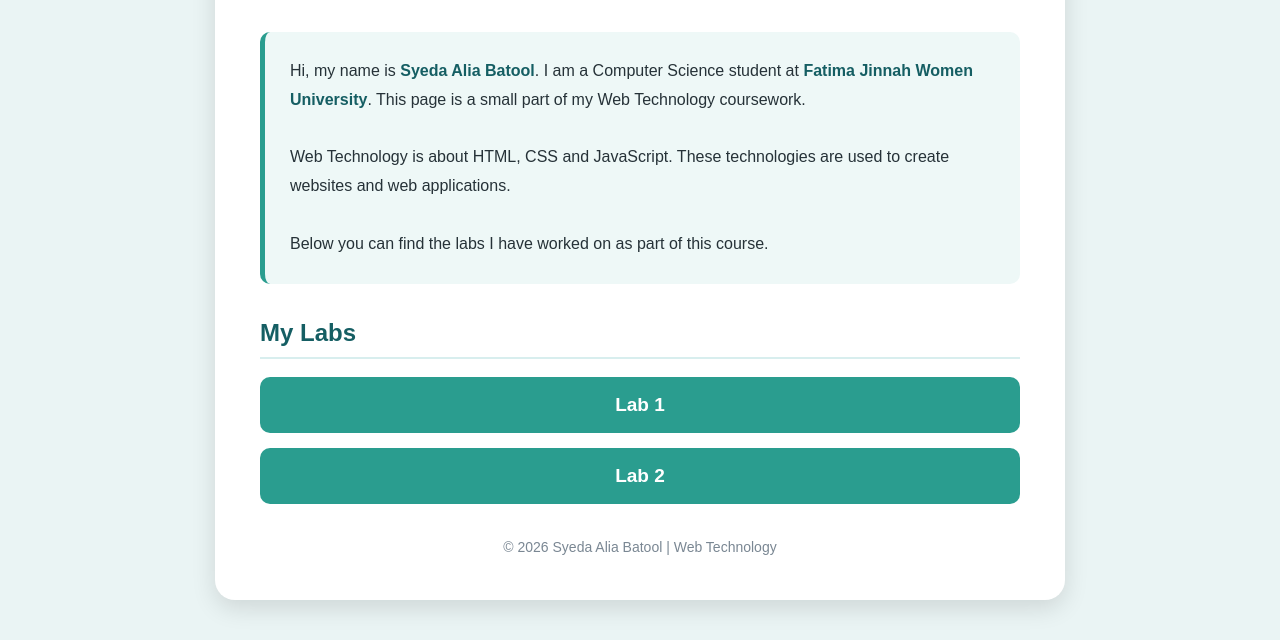
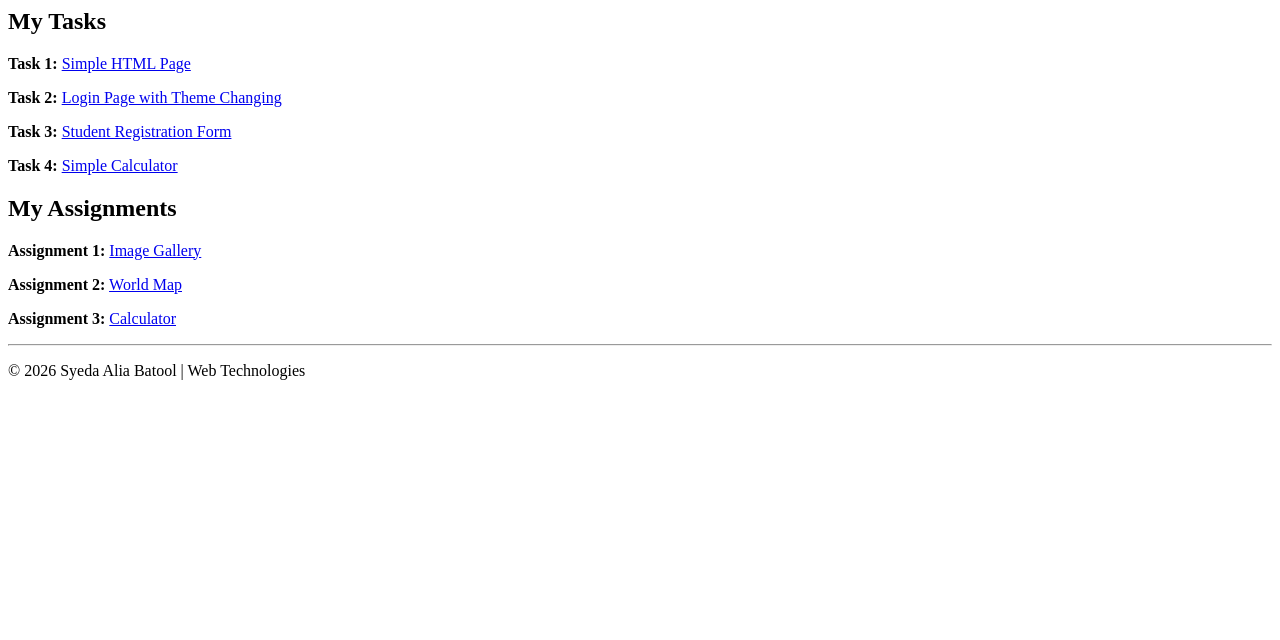
Before and after one commit to Syeda-Alia/web-technology-course, a plain HTML site: page index.html in a window 1280 px wide. Shown: the part 164-804 px from the top of the page. Drawn offline with Linux system fonts and the light colour scheme.

Commit message:
Replace old content with new web technology page

```diff
--- a/index.html
+++ b/index.html
@@ -1,165 +1,78 @@
 <!DOCTYPE html>
-<html lang="en">
+<html>
 <head>
-    <meta charset="UTF-8">
-    <meta name="viewport" content="width=device-width, initial-scale=1.0">
-
-    <title>Web Technology Programming Task</title>
-
-    <style>
-        * {
-            margin: 0;
-            padding: 0;
-            box-sizing: border-box;
-        }
-
-        body {
-            font-family: Arial, sans-serif;
-            background: #eaf4f4;
-            color: #263238;
-            min-height: 100vh;
-            padding: 40px 20px;
-        }
-
-        .page {
-            max-width: 850px;
-            margin: auto;
-            background: white;
-            padding: 45px;
-            border-radius: 20px;
-            box-shadow: 0 8px 25px rgba(0, 0, 0, 0.12);
-        }
-
-        h1 {
-            text-align: center;
-            color: #155e63;
-            font-size: 38px;
-            margin-bottom: 12px;
-        }
-
-        .subtitle {
-            text-align: center;
-            color: #718096;
-            font-size: 18px;
-            margin-bottom: 35px;
-        }
-
-        .intro {
-            background: #eef8f7;
-            border-left: 5px solid #2a9d8f;
-            padding: 25px;
-            border-radius: 10px;
-            line-height: 1.8;
-            margin-bottom: 35px;
-        }
-
-        .intro strong {
-            color: #155e63;
-        }
-
-        h2 {
-            color: #155e63;
-            font-size: 24px;
-            margin-bottom: 18px;
-            border-bottom: 2px solid #d8eeee;
-            padding-bottom: 10px;
-        }
-
-        .labs {
-            display: flex;
-            flex-direction: column;
-            gap: 15px;
-        }
-
-        .lab {
-            display: block;
-            text-decoration: none;
-            text-align: center;
-            color: white;
-            background: #2a9d8f;
-            padding: 17px;
-            border-radius: 10px;
-            font-size: 19px;
-            font-weight: bold;
-            transition: 0.3s;
-        }
-
-        .lab:hover {
-            background: #155e63;
-            transform: translateY(-2px);
-        }
-
-        footer {
-            text-align: center;
-            margin-top: 35px;
-            color: #7a8793;
-            font-size: 14px;
-        }
-    </style>
+    <title>My Web Technology Work</title>
 </head>
 
 <body>
 
-    <div class="page">
+    <h1>My Web Technology Work</h1>
 
-        <h1>Web Technology Programming Task</h1>
-
-        <p class="subtitle">
-            Introductory Page — Lab Assignments
+    <p>
+        <b>Name:</b> Syeda Alia Batool<br>
+        <b>Reg No:</b> FA24B1-CS-087<br>
+        <b>Semester:</b> BCS-V<br>
+        <b>Course:</b> Web Technologies
     </p>
 
-        <div class="intro">
+    <h2>My Tasks</h2>
 
     <p>
-                Hi, my name is
-                <strong>Syeda Alia Batool</strong>.
-                I am a Computer Science student at
-                <strong>Fatima Jinnah Women University</strong>.
-                This page is a small part of my Web Technology coursework.
+        <b>Task 1:</b>
+        <a href="https://syeda-alia.github.io/my-first-web-page/">
+            Simple HTML Page
+        </a>
     </p>
 
-            <br>
+    <p>
+        <b>Task 2:</b>
+        <a href="https://syeda-alia.github.io/index.html/">
+            Login Page with Theme Changing
+        </a>
+    </p>
 
     <p>
-                Web Technology is about HTML, CSS and JavaScript.
-                These technologies are used to create websites
-                and web applications.
+        <b>Task 3:</b>
+        <a href="https://syeda-alia.github.io/forms/">
+            Student Registration Form
+        </a>
     </p>
 
-            <br>
+    <p>
+        <b>Task 4:</b>
+        <a href="https://syeda-alia.github.io/calculator-/">
+            Simple Calculator
+        </a>
+    </p>
+
+    <h2>My Assignments</h2>
 
     <p>
-                Below you can find the labs I have worked on
-                as part of this course.
+        <b>Assignment 1:</b>
+        <a href="https://syeda-alia.github.io/Flower-Gallery/">
+            Image Gallery
+        </a>
     </p>
 
-        </div>
+    <p>
+        <b>Assignment 2:</b>
+        <a href="https://syeda-alia.github.io/map-/">
+            World Map
+        </a>
+    </p>
 
-        <h2>My Labs</h2>
+    <p>
+        <b>Assignment 3:</b>
+        <a href="https://syeda-alia.github.io/calculator-/">
+            Calculator
+        </a>
+    </p>
 
-        <div class="labs">
+    <hr>
 
-            <a
-                class="lab"
-                href="https://syeda-alia.github.io/my-first-web-page/"
-                target="_blank">
-                Lab 1
-            </a>
-
-            <a
-                class="lab"
-                href="https://syeda-alia.github.io/Flower-Gallery/"
-                target="_blank">
-                Lab 2
-            </a>
-
-        </div>
-
-        <footer>
-            © 2026 Syeda Alia Batool | Web Technology
-        </footer>
-
-    </div>
+    <p>
+        © 2026 Syeda Alia Batool | Web Technologies
+    </p>
 
 </body>
 </html>
```
Lines whose indentation alone changed are shown as unchanged.
